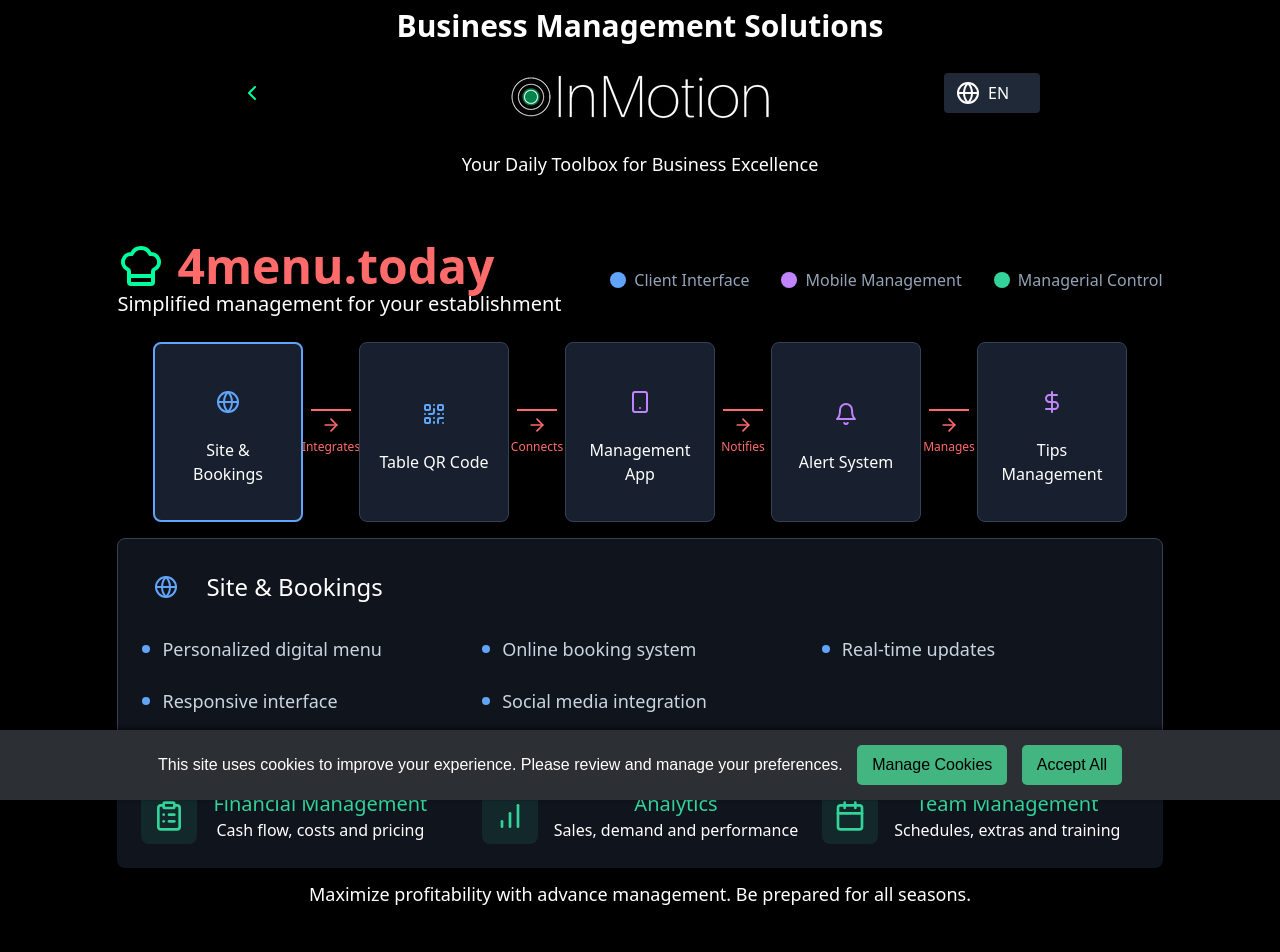
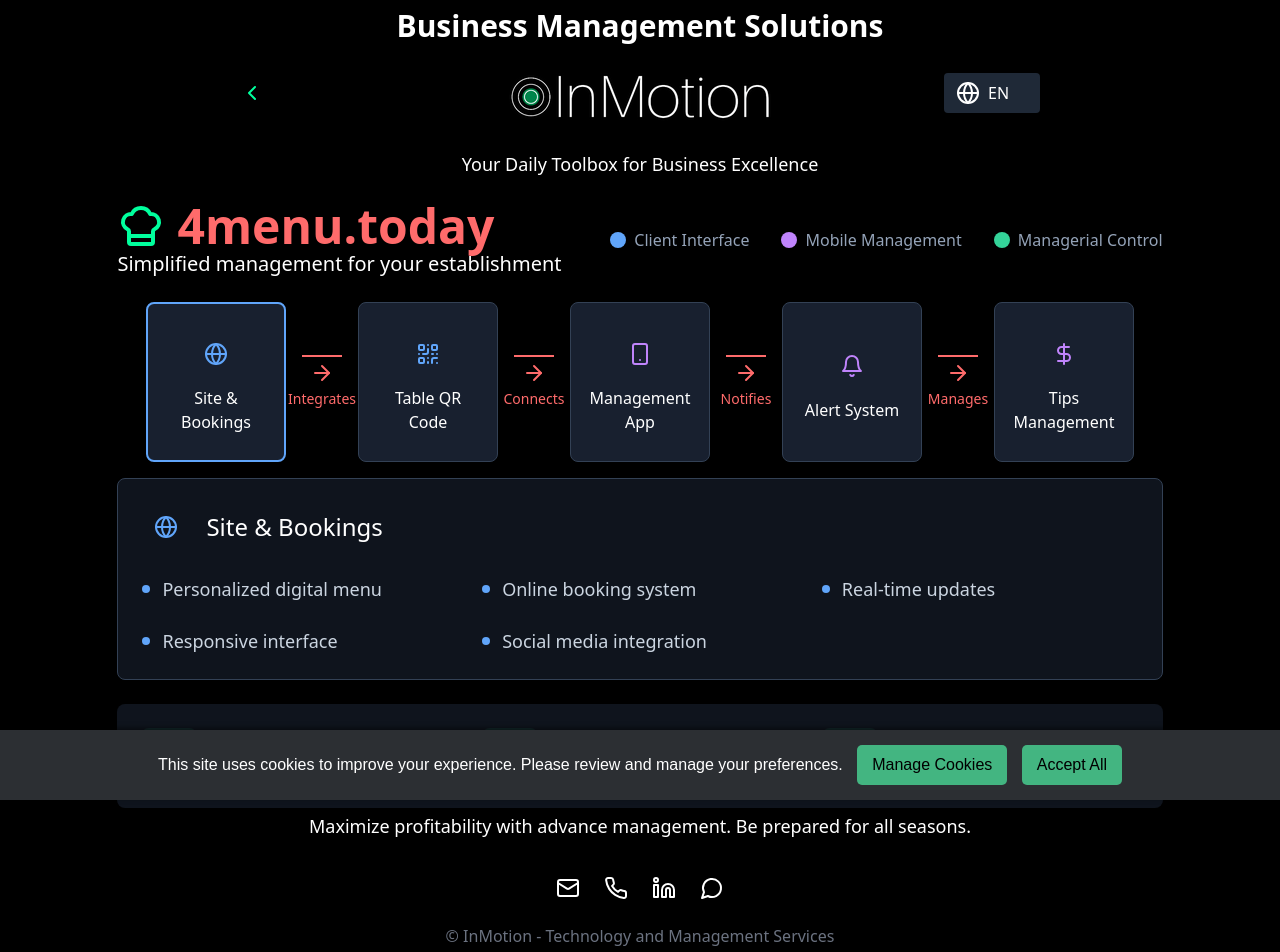
Before and after one commit to beloureiro/NS3, a React (Create React App) app: page /NS3/4menu in a window 1280 px wide. Shown: the top 952 px of the page. Built offline with nearby package versions, Linux system fonts and the light colour scheme.

Commit message:
design4menu

```diff
--- a/src/AppComponents/Footer.js
+++ b/src/AppComponents/Footer.js
@@ -7,7 +7,7 @@ function Footer({ language }) {
   const t = translations[language] || translations['en'];
 
   return (
-    <footer className="w-full text-center py-4 mt-auto text-gray-500">
+    <footer className="w-full text-center py-2 -mt-4 text-gray-500">
       <p>{t.footerText}</p>
     </footer>
   );
--- a/src/Solutions/4Menu.js
+++ b/src/Solutions/4Menu.js
@@ -29,9 +29,9 @@ const FlowCard = ({ icon: Icon, title, color, isSelected, onClick }) => {
       className={`bg-slate-800/80 p-4 rounded-lg cursor-pointer transition-all
         ${isSelected ? `border-2 ${borderColor}` : 'border border-slate-700'}
         hover:border-2 ${borderColor} flex flex-col justify-center items-center`} // Add flex, justify-center, items-center
-      style={{ width: '150px', height: '180px' }} // Set fixed width and height
+      style={{ width: '140px', height: '160px' }} // Set fixed width and height
     >
-      <div className="flex flex-col items-center text-center gap-3">
+      <div className="flex flex-col items-center text-center gap-2">
         <div className={`bg-${color}-400/10 p-3 rounded-lg`}>
           <Icon className={`text-${color}-400 w-6 h-6`} />
         </div>
@@ -47,8 +47,8 @@ const FlowCard = ({ icon: Icon, title, color, isSelected, onClick }) => {
 const ArrowConnection = ({ label }) => (
   <div className="flex flex-col items-center justify-center w-10">
     <div className="h-0.5 w-full bg-[#FF6B6B] mb-1" /> {/* Line style; change width, color, or spacing */}
-    <ArrowRight className="text-[#FF6B6B] w-5 h-5" /> {/* Arrow icon color and size - for larger use w-6 h-6 */}
-    <span className="text-xs text-[#FF6B6B] mt-1">{label}</span> {/* Label font size and color - for larger use text-sm */}
+    <ArrowRight className="text-[#FF6B6B] w-6 h-6" /> {/* Increased from w-5 h-5 to w-6 h-6 */}
+    <span className="text-sm text-[#FF6B6B] mt-1">{label}</span> {/* Increased from text-xs to text-sm */}
   </div>
 );
 
@@ -119,7 +119,7 @@ const FourMenu = ({ language = 'en' }) => {
   const t = menuTranslations[language] || menuTranslations.en; // Translation based on language prop
 
   return (
-    <div className="bg-black text-white p-6">
+    <div className="bg-black text-white pt-0 px-6 pb-6 -mt-4">
       <div className="max-w-7xl mx-auto">
         <div className="bg-transparent p-6 rounded-xl">
           <div className="flex items-center justify-between mb-6">
@@ -147,13 +147,13 @@ const FourMenu = ({ language = 'en' }) => {
           </div>
 
           {/* Menu flow with clickable cards */}
-          <div className="flex justify-center items-center gap-2 mb-4">
+          <div className="flex justify-center items-center gap-4">
             <FlowCard
               icon={Globe}
               title={t.siteCard.title}
               color="blue"
               isSelected={selectedItem === 'site'}
-              onClick={() => setSelectedItem('site')} // Adjust state change for other behavior on click
+              onClick={() => setSelectedItem('site')}
             />
             <ArrowConnection label={t.integrates} />
             <FlowCard
@@ -224,14 +224,14 @@ const FourMenu = ({ language = 'en' }) => {
           </div>
 
           {/* Footer text */}
-          <div className="mt-3 text-center text-lg text-white">
+          <div className="mb-1 mt-1 text-center text-lg text-white">
             {t.footer}
           </div>
         </div>
 
-        {/* Contact section for additional contact information */}
-        <div className="mt-8 mb-2">
-          <ContactSection /> {/* Replace with a different component if the contact method changes */}
+        {/* Contact section */}
+        <div className="mt-0 mb-2">
+          <ContactSection />
         </div>
       </div>
     </div>
```
